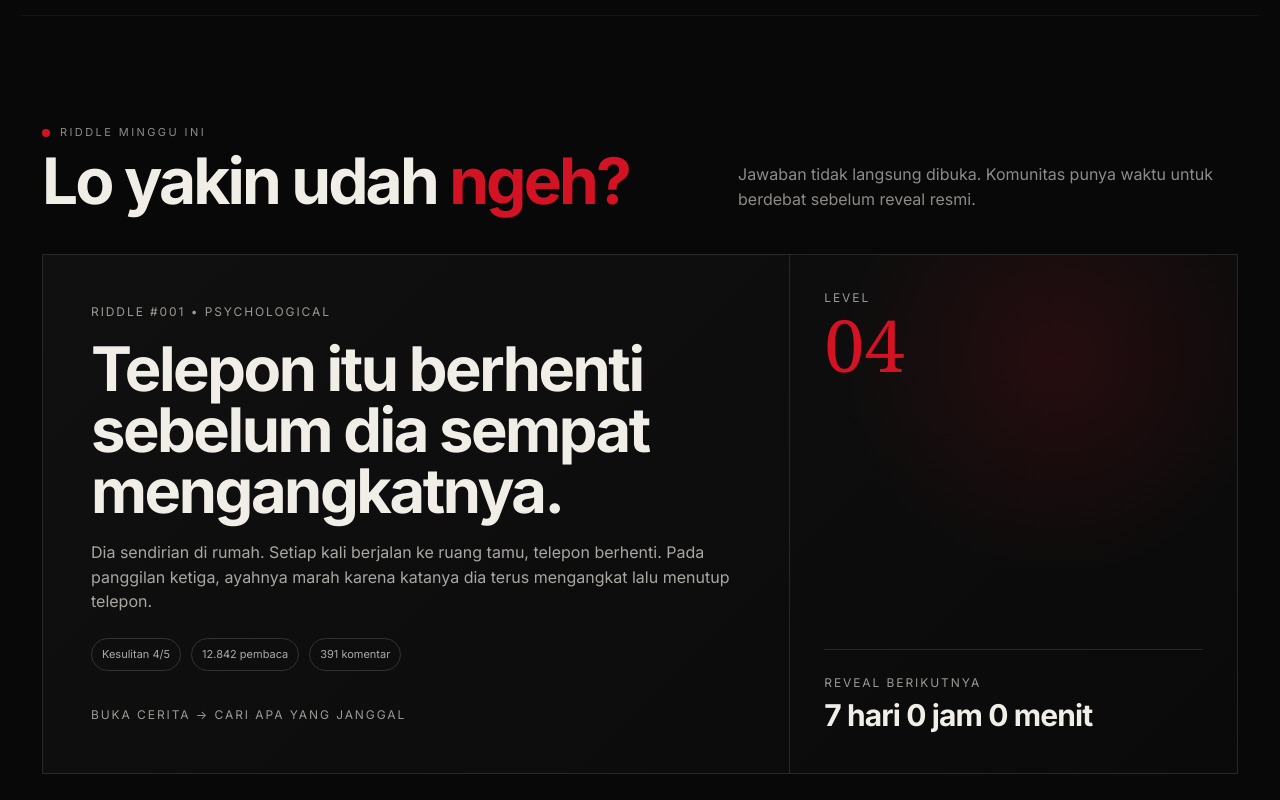
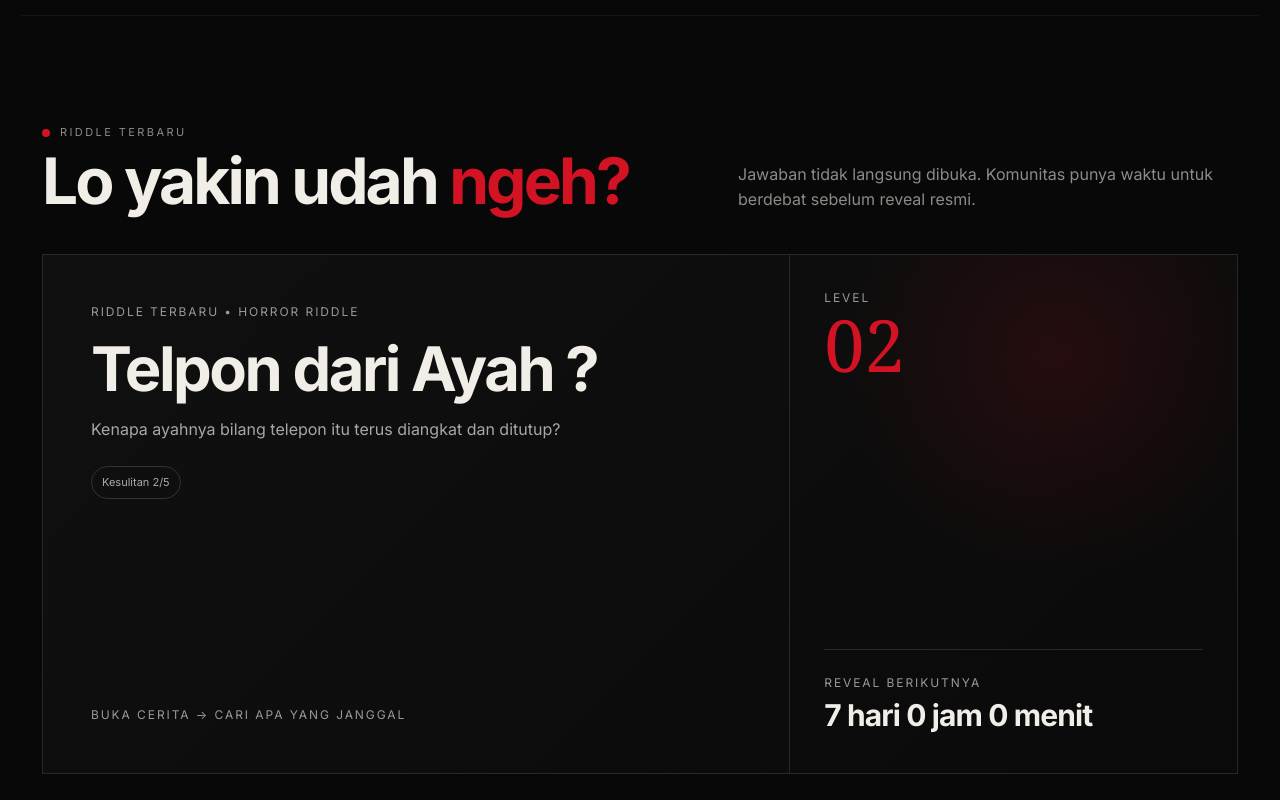
Before and after one commit to besokmati/barungeh, an Eleventy site: page src/index.njk in a window 1280 px wide. Shown: the part 1000-1800 px from the top of the page. Built offline with nearby package versions, Linux system fonts and the light colour scheme; Eleventy itself is replaced by a stand-in of ours; files that its build step writes are made by us from their sources.

Commit message:
Update index.njk

```diff
--- a/src/index.njk
+++ b/src/index.njk
@@ -6,8 +6,8 @@ description: "Cerita horror pendek, misteri, dan horror riddle Bahasa Indonesia.
 
 <section class="container hero"><div><div class="eyebrow">Horror • Mystery • Riddle</div><h1>Ceritanya biasa.<br>Sampai lo <em>sadar</em><br>ada yang salah.</h1><p class="hero-copy">Baca cerita, cari kejanggalannya, jawab riddle, debat bareng komunitas, dan tunggu reveal. Kadang yang paling menyeramkan bukan apa yang terlihat—tapi apa yang baru lo sadari setelahnya.</p><div class="hero-actions"><a class="btn primary" href="/riddle/">Mulai dari Riddle</a><a class="btn ghost" href="/cerita/">Baca Cerita</a></div></div><div class="hero-mark"><div class="eye-orbit"><span>?</span></div><div class="hero-micro">Perhatiin detail kecil.</div></div></section>
 <div class="container ad-slot">Slot sponsor / Adsense — dibuat sengaja subtle</div>
-<section class="section"><div class="container"><div class="section-head"><div><div class="eyebrow">Riddle minggu ini</div><h2>Lo yakin udah <span class="text-red">ngeh?</span></h2></div><p>Jawaban tidak langsung dibuka. Komunitas punya waktu untuk berdebat sebelum reveal resmi.</p></div><a href="/riddle/ayah-menelepon-dari-luar-rumah/" class="feature-riddle"><div class="feature-copy"><div><div class="kicker">Riddle #001 • Psychological</div><h3>Telepon itu berhenti sebelum dia sempat mengangkatnya.</h3><p>Dia sendirian di rumah. Setiap kali berjalan ke ruang tamu, telepon berhenti. Pada panggilan ketiga, ayahnya marah karena katanya dia terus mengangkat lalu menutup telepon.</p><div class="meta"><span>Kesulitan 4/5</span><span>12.842 pembaca</span><span>391 komentar</span></div></div><div class="kicker">Buka cerita → cari apa yang janggal</div></div><div class="feature-side"><div><div class="kicker">Level</div><div class="level">04</div></div><div class="reveal-box"><div class="kicker">Reveal berikutnya</div><div class="reveal-time" data-countdown data-days="7"></div></div></div></a></div></section>
+<section class="section"><div class="container"><div class="section-head"><div><div class="eyebrow">Riddle terbaru</div><h2>Lo yakin udah <span class="text-red">ngeh?</span></h2></div><p>Jawaban tidak langsung dibuka. Komunitas punya waktu untuk berdebat sebelum reveal resmi.</p></div>{% set feat = collections.riddlePub | first %}{% if feat %}<a href="{{ feat.url }}" class="feature-riddle"><div class="feature-copy"><div><div class="kicker">Riddle terbaru • {{ feat.data.category }}</div><h3>{{ feat.data.title }}</h3><p>{{ feat.data.excerpt }}</p><div class="meta"><span>Kesulitan {{ feat.data.difficulty }}/5</span>{% if feat.data.discussions %}<span>{{ feat.data.discussions }} diskusi</span>{% endif %}</div></div><div class="kicker">Buka cerita → cari apa yang janggal</div></div><div class="feature-side"><div><div class="kicker">Level</div><div class="level">{{ feat.data.difficulty | pad2 }}</div></div><div class="reveal-box"><div class="kicker">Reveal berikutnya</div><div class="reveal-time" data-countdown data-key="bn_reveal_{{ feat.fileSlug }}" data-days="{{ feat.data.revealDays }}"></div></div></div></a>{% else %}<p style="color:#8b8883">Belum ada riddle yang tayang.</p>{% endif %}</div></section>
 <section class="section"><div class="container"><div class="section-head"><div><div class="eyebrow">Jelajahi</div><h2>Semua cara untuk<br><span class="text-red">baru ngeh.</span></h2></div></div><div class="grid"><a class="card" href="/riddle/"><div class="num">01</div><h3>Horror Riddle</h3><p>Cerita pendek dengan satu detail yang mengubah semuanya.</p><div class="card-foot"><span>Jawab & diskusi</span><span>→</span></div></a><a class="card" href="/cerita/"><div class="num">02</div><h3>Cerita Misteri</h3><p>Urban legend, psychological horror, detective, dan kisah paranormal.</p><div class="card-foot"><span>Baca sekarang</span><span>→</span></div></a><a class="card" href="/video/"><div class="num">03</div><h3>Video 30–60 Detik</h3><p>Versi pendek dari konten BARU NGEH untuk ditonton dan dibagikan.</p><div class="card-foot"><span>Lihat video</span><span>→</span></div></a></div></div></section>
 <section class="section"><div class="container"><div class="section-head"><div><div class="eyebrow">Komunitas</div><h2>Paling Ngeh<br>Minggu Ini.</h2></div><p>Poin dari jawaban riddle, komentar bermutu, dan partisipasi komunitas.</p></div><div class="board"><div class="board-intro"><div class="kicker">Leaderboard</div><h3>Jangan cuma baca.<br>Buktikan lo ngeh.</h3><p>Versi production nantinya memakai akun user. Prototype ini mensimulasikan sistem poin secara lokal.</p></div><div class="rank-list"><div class="rank"><div class="place">01</div><div><b>malamketiga</b><br><small>7 jawaban tepat</small></div><div class="score">780</div></div><div class="rank"><div class="place">02</div><div><b>orangdibalikpintu</b><br><small>6 jawaban tepat</small></div><div class="score">690</div></div><div class="rank"><div class="place">03</div><div><b>nggaktidur</b><br><small>5 jawaban tepat</small></div><div class="score">610</div></div><div class="rank"><div class="place">04</div><div><b>loyangngeh</b><br><small>aktif diskusi</small></div><div class="score">540</div></div></div></div></div></section>
-<section class="section"><div class="container"><div class="section-head"><div><div class="eyebrow">Pilihan editor</div><h2>Yang paling bikin<br>kepikiran.</h2></div></div><div class="list"><a class="story-row" href="/riddle/ayah-menelepon-dari-luar-rumah/"><div class="idx">01</div><div><h3>Ayah Menelepon dari Luar Rumah</h3><p>Satu kalimat di ujung telepon membuat rumah itu tidak lagi terasa kosong.</p></div><span class="tag">HORROR RIDDLE</span></a><a class="story-row" href="/riddle/ayah-menelepon-dari-luar-rumah/"><div class="idx">02</div><div><h3>Lantai 13 yang Tidak Ada</h3><p>Lift itu berhenti di lantai yang bahkan tidak tercantum di panel.</p></div><span class="tag">URBAN LEGEND</span></a><a class="story-row" href="/riddle/ayah-menelepon-dari-luar-rumah/"><div class="idx">03</div><div><h3>Foto Keluarga Terakhir</h3><p>Semua orang di foto mengenal satu sama lain. Kecuali satu orang.</p></div><span class="tag">PSYCHOLOGICAL</span></a></div></div></section>
-<section class="section" id="tentang"><div class="container about"><h2>BARU NGEH<br><span class="text-red">bukan sekadar</span><br>cerita horror.</h2><div><p>Ini tempat buat orang yang suka memperhatikan detail kecil. Setiap cerita dirancang untuk memancing rasa curiga, teori, dan diskusi sebelum jawabannya dibuka.</p><p>Konten website, video pendek, dan komunitas Facebook saling terhubung. Tujuannya sederhana: bikin orang berhenti scroll, mikir, lalu ngomong, “anjir… baru ngeh.”</p><div class="hero-actions"><a class="btn primary" href="/submit/">Kirim Cerita Lo</a><a class="btn ghost" data-fb href="#">Follow Facebook</a></div></div></div></section>
+<section class="section"><div class="container"><div class="section-head"><div><div class="eyebrow">Pilihan editor</div><h2>Yang paling bikin<br>kepikiran.</h2></div></div>{% set editor = collections.riddlePub %}{% if editor.length %}<div class="list">{% for p in editor | reverse %}{% if loop.index <= 3 %}<a class="story-row" href="{{ p.url }}"><div class="idx">{{ loop.index | pad2 }}</div><div><h3>{{ p.data.title }}</h3><p>{{ p.data.excerpt }}</p></div><span class="tag">{{ p.data.category | upper }}</span></a>{% endif %}{% endfor %}</div>{% else %}<p style="color:#8b8883">Belum ada yang tayang.</p>{% endif %}</div></section>
+<section class="section" id="tentang"><div class="container about"><h2>BARU NGEH<br><span class="text-red">bukan sekadar</span><br>cerita horror.</h2><div><p>Ini tempat buat orang yang suka memperhatikan detail kecil. Setiap cerita dirancang untuk memancing rasa curiga, teori, dan diskusi sebelum jawabannya dibuka.</p><p>Konten website, video pendek, dan komunitas Facebook saling terhubung. Tujuannya sederhana: bikin orang berhenti scroll, mikir, lalu ngomong, "anjir… baru ngeh."</p><div class="hero-actions"><a class="btn primary" href="/submit/">Kirim Cerita Lo</a><a class="btn ghost" data-fb href="#">Follow Facebook</a></div></div></div></section>
```
